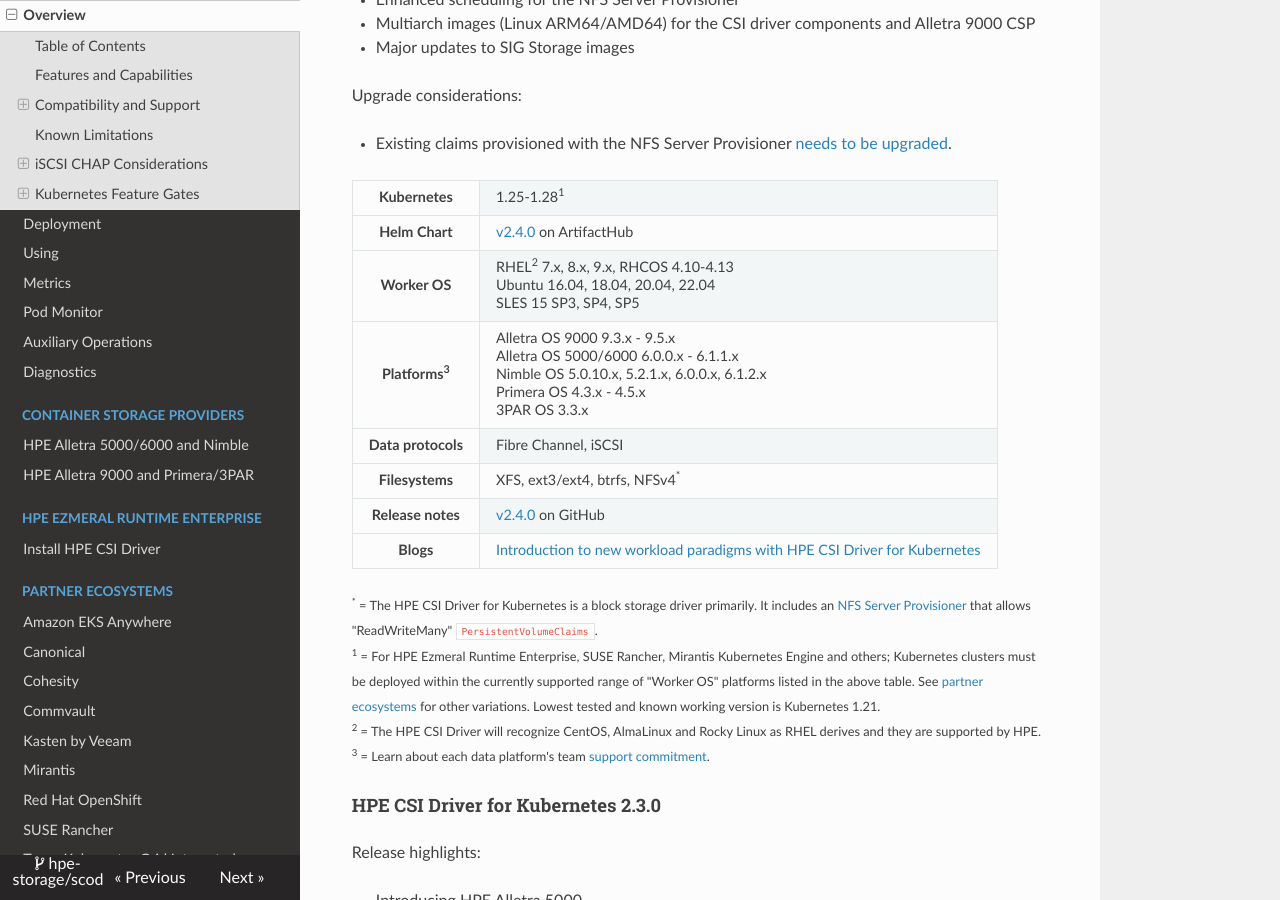
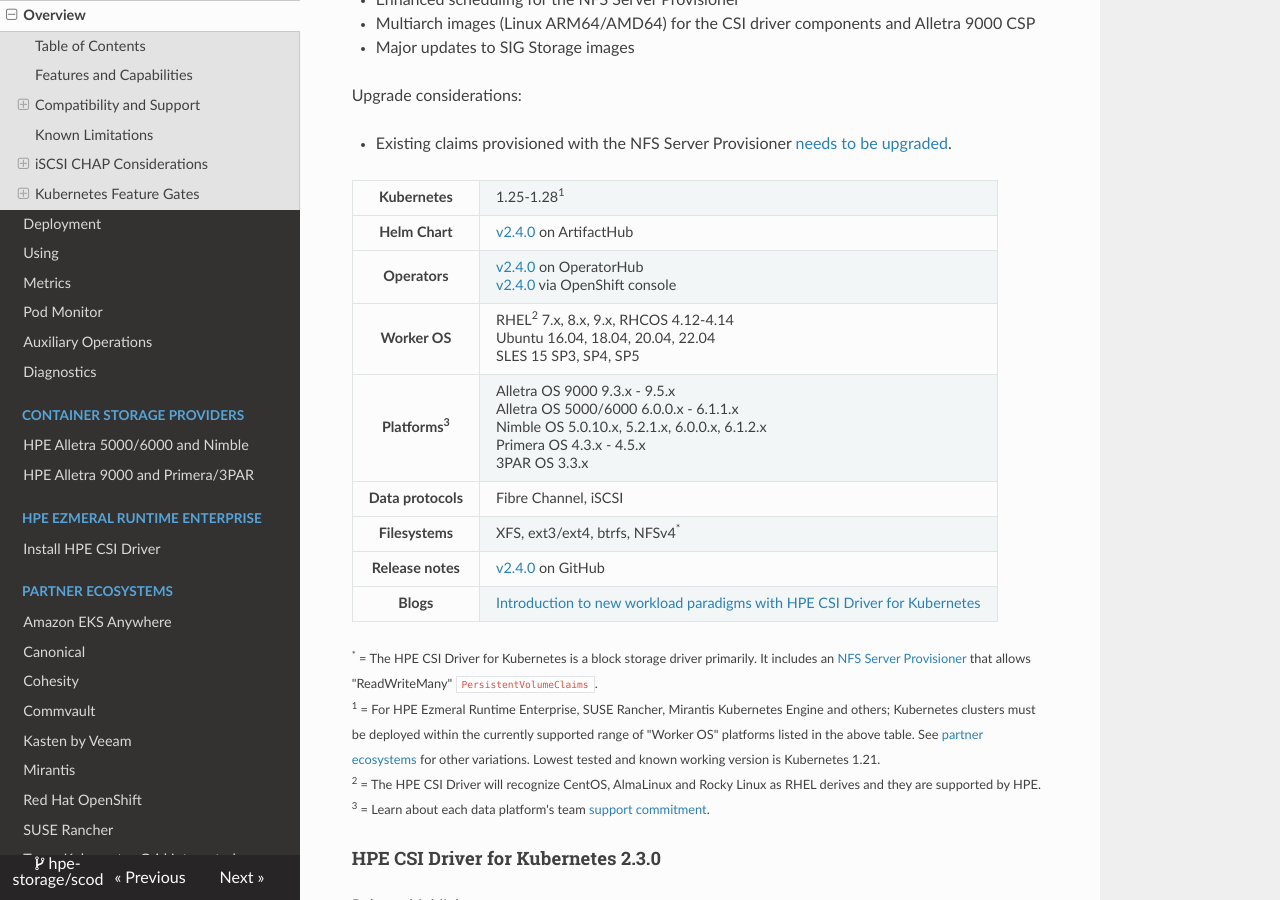
Before and after one commit to hpe-storage/scod, an MkDocs documentation site: the page built from docs/csi_driver/index.md, in a window 1280 px wide and 900 px high, scrolled down 3350 px. Built offline with MkDocs 1.6.1, drawn with Linux system fonts in a browser that asks for light colours; nearby versions of some CDN libraries.

Commit message:
Operator updates for 2.4.0 (#188)
Signed-off-by: Michael Mattsson <michael.mattsson@gmail.com>

```diff
--- a/docs/csi_driver/index.md
+++ b/docs/csi_driver/index.md
@@ -85,17 +85,17 @@
     <th>Helm Chart</th>
     <td><a href="https://artifacthub.io/packages/helm/hpe-storage/hpe-csi-driver/2.4.0">v2.4.0</a> on ArtifactHub</td>
   </tr>
-  <!--tr>
+  <tr>
     <th>Operators</th>
     <td>
      <a href="https://operatorhub.io/operator/hpe-csi-operator/stable/hpe-csi-operator.v2.4.0">v2.4.0</a> on OperatorHub<br />
      <a href="https://catalog.redhat.com/software/container-stacks/detail/5e9874643f398525a0ceb004">v2.4.0</a> via OpenShift console
     </td>
-  </tr-->
+  </tr>
   <tr>
     <th>Worker&nbsp;OS</th>
     <td>
-      RHEL<sup>2</sup> 7.x, 8.x, 9.x, RHCOS 4.10-4.13<br />
+      RHEL<sup>2</sup> 7.x, 8.x, 9.x, RHCOS 4.12-4.14<br />
       Ubuntu 16.04, 18.04, 20.04, 22.04<br />
       SLES 15 SP3, SP4, SP5
   </tr>
```
Also changed, not shown: docs/partners/redhat_openshift/index.md (+4 -3 lines).
